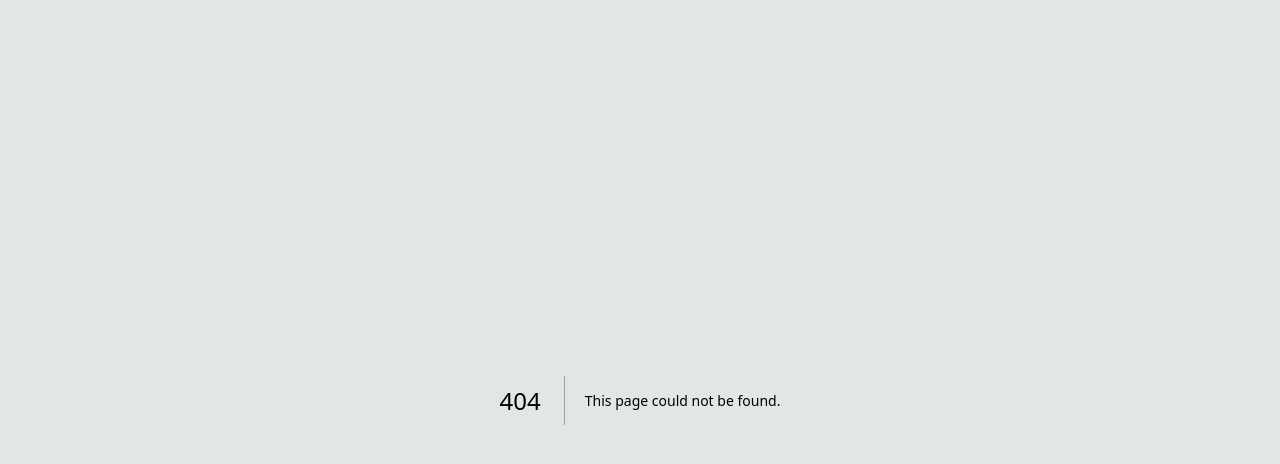
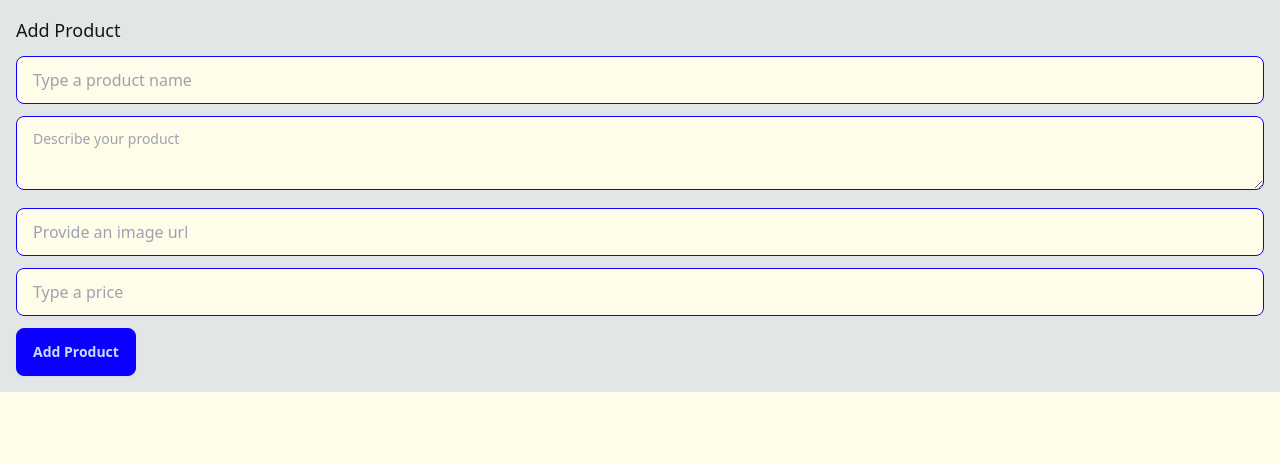
Before and after one commit to sli9/nextjs-ecommerce, a Next.js app: page /add-product in a window 1280 px wide. Before the commit this address had no page. Shown: the top 464 px of the page. Built offline with nearby package versions, Linux system fonts and the light colour scheme.

Commit message:
add page for add product in mongoDB with prisma

```diff
--- a/next.config.ts
+++ b/next.config.ts
@@ -1,7 +1,9 @@
-import type { NextConfig } from 'next'
+import type {NextConfig} from 'next'
 
 const nextConfig: NextConfig = {
-  /* config options here */
+    images: {
+        remotePatterns: [{hostname: 'images.unsplash.com'}],
+    },
 }
 
 export default nextConfig
--- /dev/null
+++ b/src/app/add-product/page.tsx
@@ -0,0 +1,64 @@
+import { prisma } from '@/app/lib/db/prisma'
+import { redirect } from 'next/navigation'
+import {FormSubmitButton} from "@/components/FormSubmitButton";
+
+export const metadata = {
+  title: 'Add Product | EcE',
+}
+
+const addProduct = async (formData: FormData) => {
+  'use server'
+  const name = formData.get('name')?.toString()
+  const description = formData.get('description')?.toString()
+  const imgUrl = formData.get('imageUrl')?.toString()
+  const price = Number(formData.get('price') || 0)
+
+  if (!name || !description || !imgUrl || !price) {
+    throw new Error('All fields are required')
+  }
+
+  await prisma.product.create({
+    data: { name, description, imgUrl, price },
+  })
+
+  redirect('/')
+}
+
+export default function AddProduct() {
+  return (
+    <div>
+      <h1 className={'mb-3 text-lg'}>Add Product</h1>
+      <form action={addProduct}>
+        <input
+          required
+          name={'name'}
+          placeholder={'Type a product name'}
+          className={'input input-bordered input-primary mb-3 w-full'}
+        />
+        <textarea
+          required
+          name={'description'}
+          placeholder={'Describe your product'}
+          className={'textarea textarea-bordered textarea-primary mb-3 w-full'}
+        />
+        <input
+          required
+          name={'imageUrl'}
+          type={'url'}
+          placeholder={'Provide an image url'}
+          className={'input input-bordered input-primary mb-3 w-full'}
+        />
+        <input
+          required
+          name={'price'}
+          type={'number'}
+          placeholder={'Type a price'}
+          className={'input input-bordered input-primary mb-3 w-full'}
+        />
+        <FormSubmitButton>
+          Add Product
+        </FormSubmitButton>
+      </form>
+    </div>
+  )
+}
--- /dev/null
+++ b/src/app/error.tsx
@@ -0,0 +1,9 @@
+'use client'
+
+export default function Error() {
+    return (
+        <div>
+            <h1>Something went wrong</h1>
+        </div>
+    )
+}
--- a/src/app/layout.tsx
+++ b/src/app/layout.tsx
@@ -1,5 +1,5 @@
-import type { Metadata } from 'next'
-import { Geist, Geist_Mono } from 'next/font/google'
+import type {Metadata} from 'next'
+import {Geist, Geist_Mono} from 'next/font/google'
 import './globals.css'
 
 const geistSans = Geist({
@@ -14,7 +14,7 @@ const geistMono = Geist_Mono({
 
 export const metadata: Metadata = {
     title: 'Ecommerce',
-  description: 'Generated by create next app',
+    description: 'Our Prices May Cause Spontaneous Smiling',
 }
 
 export default function RootLayout({
@@ -24,7 +24,11 @@ export default function RootLayout({
 }>) {
     return (
         <html lang="en">
-      <body className={`${geistSans.variable} ${geistMono.variable} antialiased`}>{children}</body>
+        <body className={`${geistSans.variable} ${geistMono.variable} antialiased`}>
+        <main className={'p-4 max-w-7xl m-auto min-w-[320px]'}>
+            {children}
+        </main>
+        </body>
         </html>
     )
 }
--- /dev/null
+++ b/src/components/FormSubmitButton.tsx
@@ -0,0 +1,25 @@
+'use client'
+
+import {ComponentPropsWithoutRef, ReactNode} from "react";
+import {useFormStatus} from "react-dom";
+
+type FormSubmitButtonProps = {
+    children: ReactNode
+    classname?: string
+} & ComponentPropsWithoutRef<'button'>
+
+export const FormSubmitButton = ({children, classname, ...rest}: FormSubmitButtonProps) => {
+    const {pending} = useFormStatus()
+
+    return (
+        <button
+            className={`btn btn-primary ${classname}`}
+            disabled={pending}
+            type={'submit'}
+            {...rest}
+        >
+            {pending && <span className="loading loading-ball loading-lg"></span>}
+            {children}
+        </button>
+    )
+}
```
Also changed, not shown: src/app/lib/db/prisma.ts (+4 -5 lines). Lines whose indentation alone changed are shown as unchanged.
